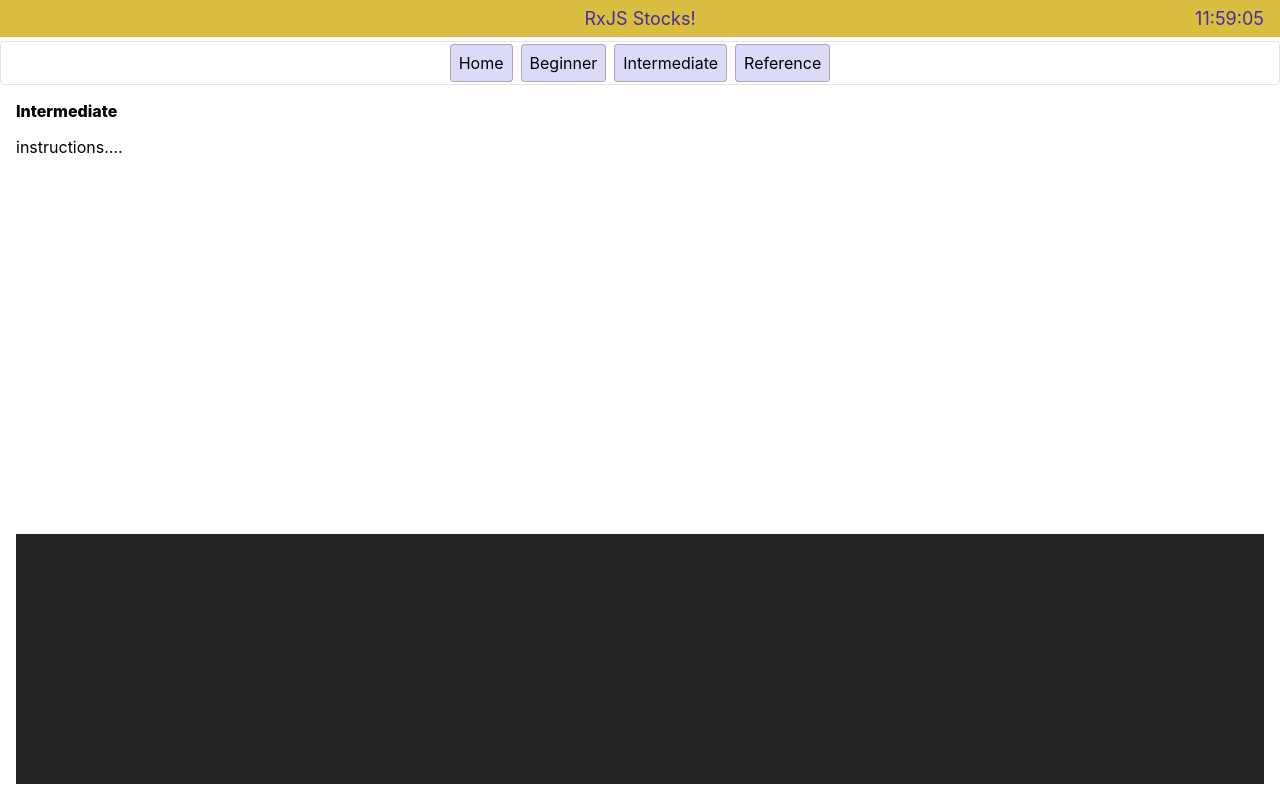
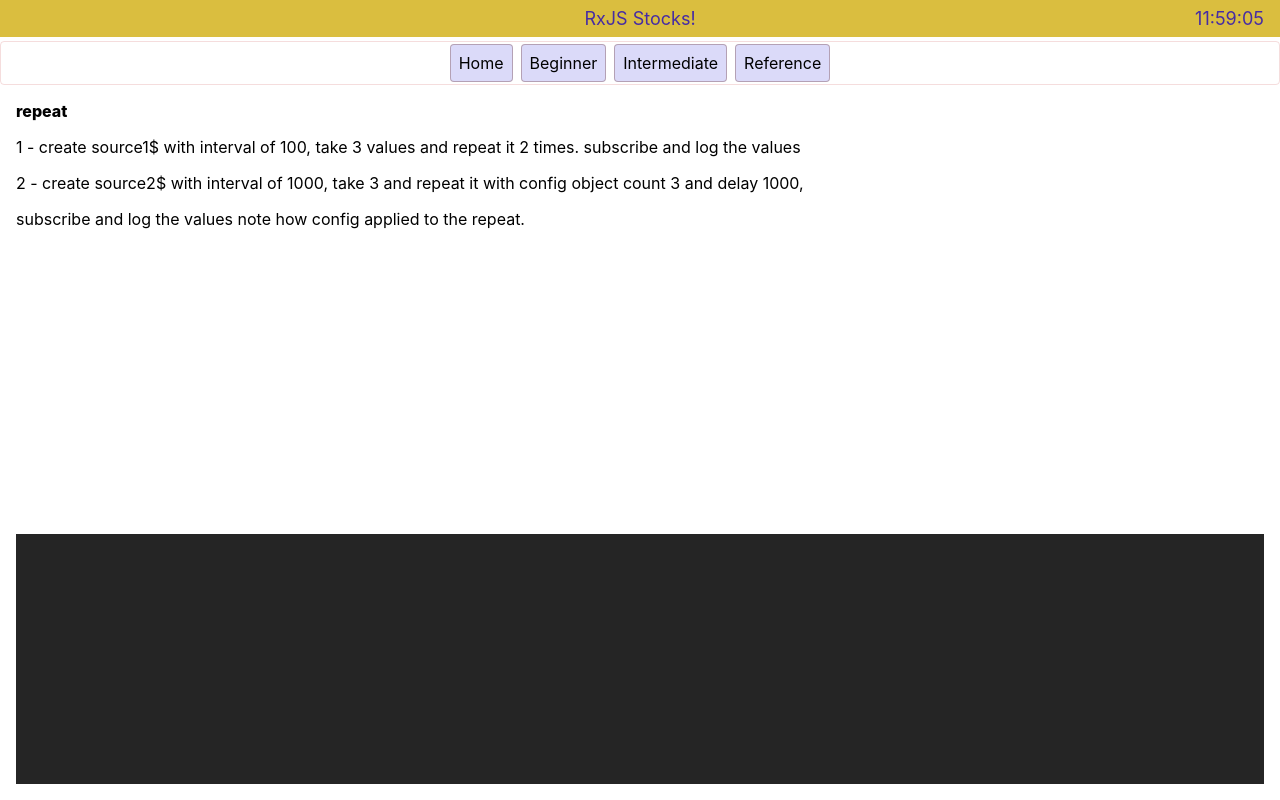
Before and after one commit to HamidMirghafoori/rxjs-stocks-tutorial, an Angular app: page /intermediate in a window 1280 px wide. Built offline with nearby package versions, Linux system fonts and the light colour scheme.

Commit message:
question

```diff
--- a/src/app/components/intermediate-level/intermediate-level.component.html
+++ b/src/app/components/intermediate-level/intermediate-level.component.html
@@ -1,3 +1,13 @@
-<div class="title">Intermediate</div>
-<div class="info">instructions....</div>
+<div class="title">repeat</div>
+<div class="info">
+  1 - create source1$ with interval of 100, take 3 values and repeat it 2 times.
+  subscribe and log the values
+</div>
+<div class="info">
+  2 - create source2$ with interval of 1000, take 3 and repeat it with config
+  object count 3 and delay 1000,
+</div>
+<div class="info">
+  subscribe and log the values note how config applied to the repeat.
+</div>
 <app-terminal></app-terminal>
--- a/src/app/components/intermediate-level/intermediate-level.component.ts
+++ b/src/app/components/intermediate-level/intermediate-level.component.ts
@@ -15,5 +15,15 @@
 
   public ngOnInit(): void {
     this.log.clearLogs();
+    this.repeat();
+  }
+
+  private repeat() {
+    /**
+     * 1 - create source1$ with interval of 100, take 3 values and repeat it 2 times. subscribe and log the values
+     * 2 - create source2$ with interval of 1000, take 3 and repeat it with config object count 3 and delay 1000,
+     * subscribe and log the values note how config applied to the repeat.
+     */
+
   }
 }
```
